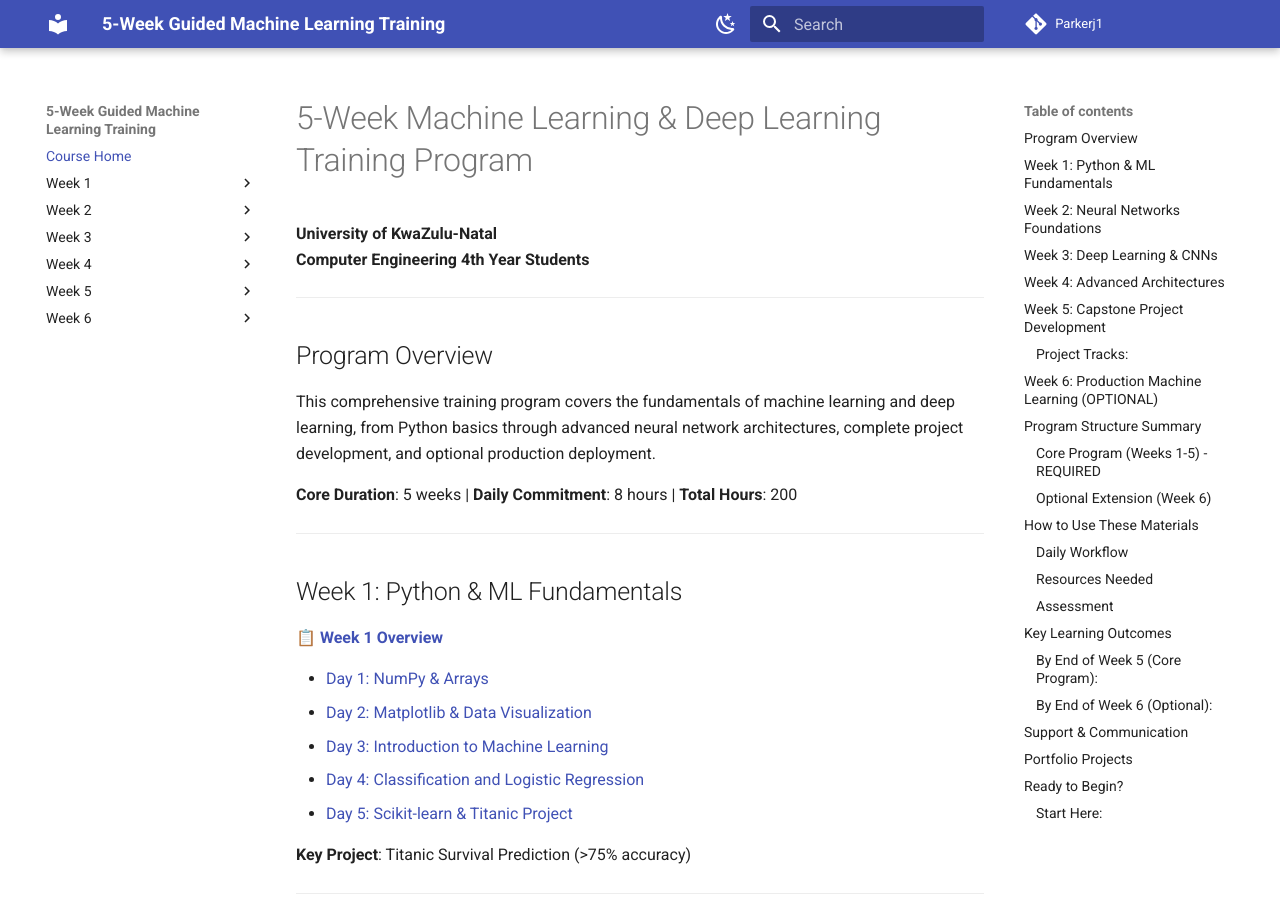
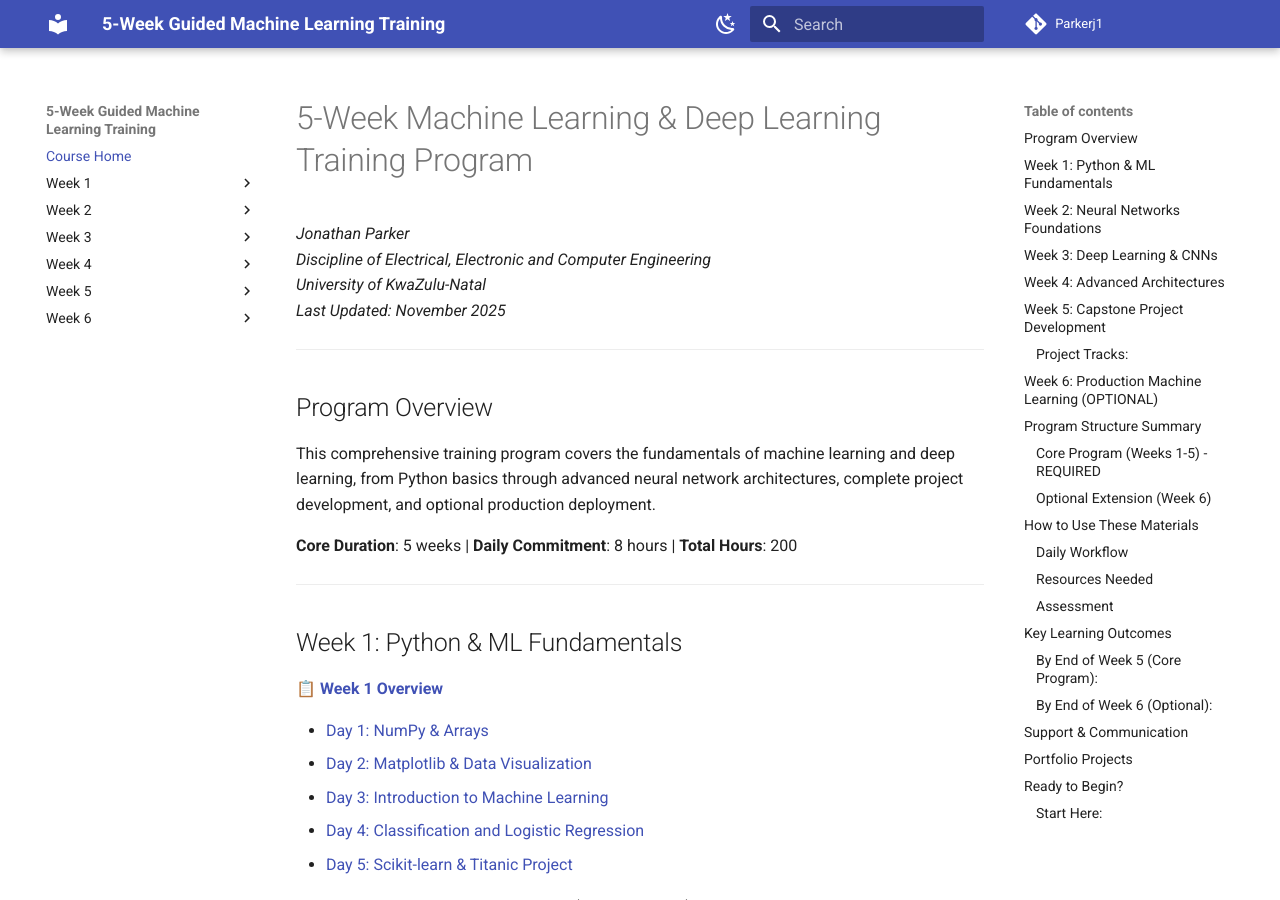
Before and after one commit to ParkerJ1/5-week-ML-Training-course, an MkDocs documentation site: the page built from docs/index.md, in a window 1280 px wide and 900 px high. Built offline with MkDocs 1.6.1 and Material for MkDocs 9.7.7, drawn with Linux system fonts in a browser that asks for light colours; comment, search, counter and statistics services are not loaded.

Commit message:
Changed index

```diff
--- a/docs/index.md
+++ b/docs/index.md
@@ -1,7 +1,9 @@
 # 5-Week Machine Learning & Deep Learning Training Program
 
-**University of KwaZulu-Natal**
-**Computer Engineering 4th Year Students**
+*Jonathan Parker*
+*Discipline of Electrical, Electronic and Computer Engineering*
+*University of KwaZulu-Natal*
+*Last Updated: November 2025*
 
 ---
 
```
